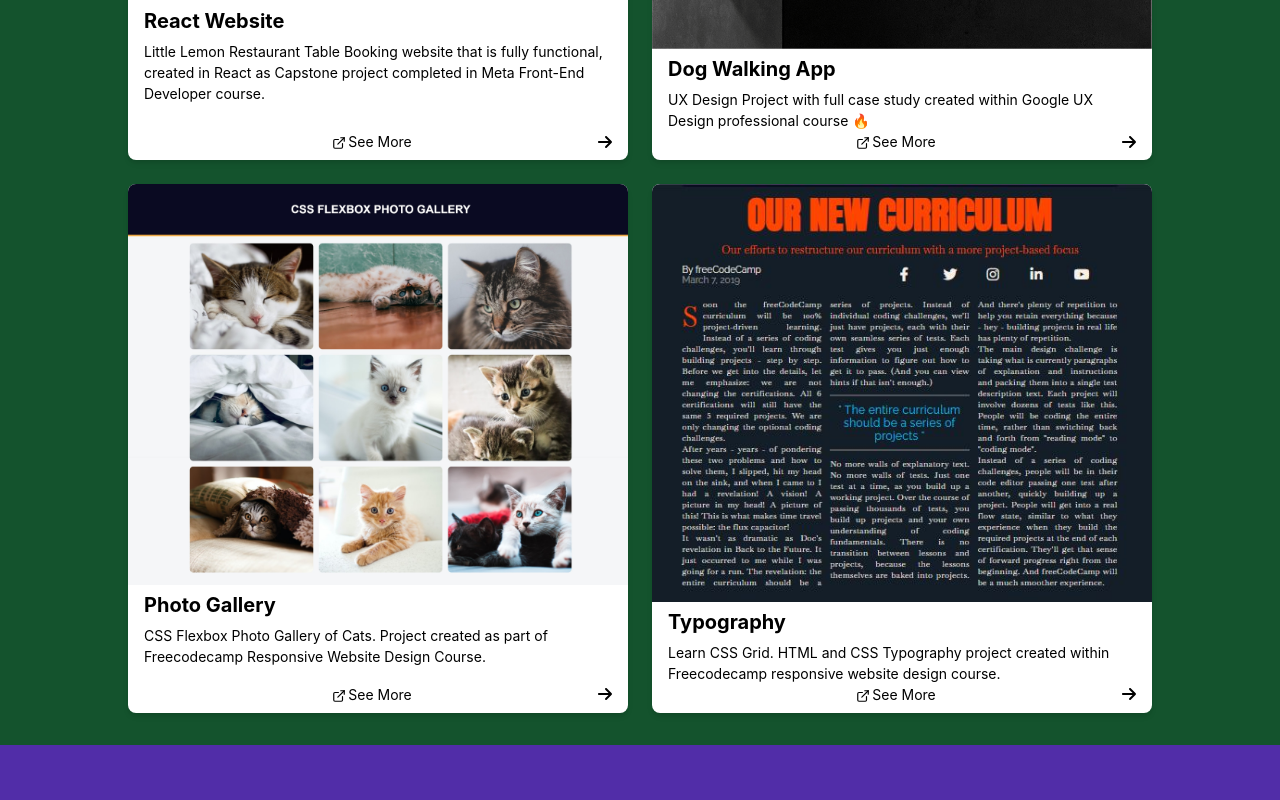
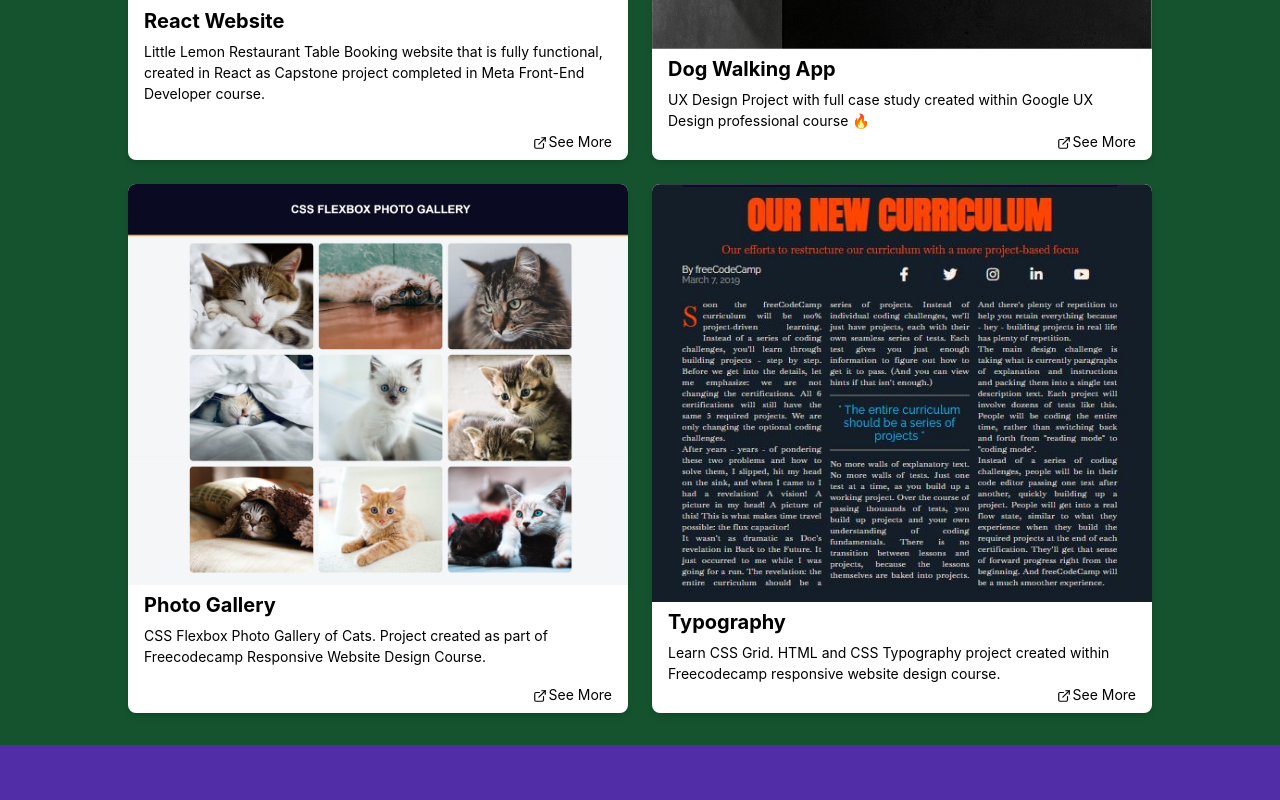
Before and after one commit to grnt7/React-Portfolio, a React (Create React App) app: page / in a window 1280 px wide. Shown: the part 1400-2200 px from the top of the page. Built offline with nearby package versions, Linux system fonts and the light colour scheme.

Commit message:
Contact overflow fixed

```diff
--- a/src/components/Card.js
+++ b/src/components/Card.js
@@ -1,7 +1,7 @@
 import {  Box,Flex, HStack, Heading, Image, Text, VStack, Link, Spacer} from "@chakra-ui/react";
 import { ExternalLinkIcon } from '@chakra-ui/icons'
 import { FontAwesomeIcon } from "@fortawesome/react-fontawesome";
-import { faArrowRight } from "@fortawesome/free-solid-svg-icons";
+//import { faArrowRight } from "@fortawesome/free-solid-svg-icons";
 import React from "react";
 
 
@@ -32,12 +32,13 @@
 
 	  <Text fontSize="sm">
 	  {link}
- See More
+ 		See More
 
 
 	  </Text>
 
-	  <FontAwesomeIcon icon={faArrowRight} size="1x" />
+
+
 	</HStack>
   </Flex>
   </Flex>
--- a/src/components/ContactMeSection.js
+++ b/src/components/ContactMeSection.js
@@ -92,9 +92,10 @@
           Contact me
         </Heading>
         <Box p={6} rounded="md" w="100%">
+
         <form action="https://api.web3forms.com/submit" method="POST">
+        <input type="hidden" name="apikey" value="fb1cfe82-5f46-4e3d-bf19-3a4dd9888307"></input>
 
-          <input type="hidden" name="apikey" value="fb1cfe82-5f46-4e3d-bf19-3a4dd9888307"></input>
           <VStack spacing={4}>
             <FormControl isInvalid={!!errors.firstName}>
               <FormLabel htmlFor="firstName">Name</FormLabel>
--- a/src/components/Header.js
+++ b/src/components/Header.js
@@ -59,6 +59,7 @@
       transitionDuration=".3s"
       transitionTimingFunction="ease-in-out"
       backgroundColor="#18181b"
+      zIndex={100}
     >
       <Box color="white" maxWidth="1280px" margin="0 auto">
         <HStack
```
